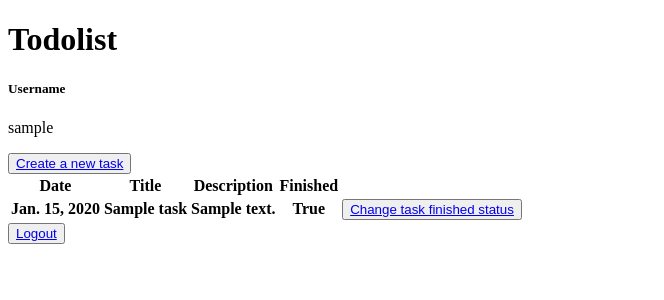
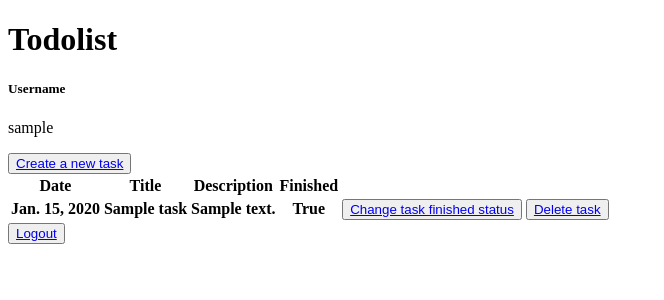
Before and after one commit to stevennovaryo/task-management, a Django app: page /todolist/ in a window 1280 px wide. Shown: the top 300 px of the page, without its empty margins (0-664 px from the left). Run offline with Django 4.2, Linux system fonts and the light colour scheme; a user stored in the database is signed in; tables that the repository leaves empty hold one stand-in row (values such as "Sample post"); lists and menus that the app fills with data are empty.

Commit message:
delete task

```diff
--- a/todolist/templates/todolist.html
+++ b/todolist/templates/todolist.html
@@ -16,6 +16,7 @@
     <th>Description</th>
     <th>Finished</th>
     <th></th>
+    <th></th>
 </tr>
 {% for task in task_list %}
 <tr>
@@ -28,7 +29,7 @@
         {% else %}
         <th><button><a href="{% url 'todolist:finish_task' task.pk %}">Change task finished status</a></button></th>
     {% endif %}
-
+    <th><button><a href="{% url 'todolist:delete_task' task.pk %}">Delete task</a></button></th>
 </tr>
 {% endfor %}
 </table>
--- a/todolist/urls.py
+++ b/todolist/urls.py
@@ -1,5 +1,5 @@
 from django.urls import path
-from todolist.views import show_todolist, register, login_user, logout_user, create_task, finish_task, unfinish_task, test
+from todolist.views import show_todolist, register, login_user, logout_user, create_task, finish_task, unfinish_task, delete_task, test
 
 app_name = 'todolist'
 
@@ -11,5 +11,6 @@ urlpatterns = [
     path('create-task/', create_task, name='create_task'),
     path('finish-task/<int:task_id>', finish_task, name='finish_task'),
     path('unfinish-task/<int:task_id>', unfinish_task, name='unfinish_task'),
+    path('delete-task/<int:task_id>', delete_task, name='delete_task'),
     path('test/<str:message>', test, name='test'),
 ]
--- a/todolist/views.py
+++ b/todolist/views.py
@@ -33,7 +33,6 @@ def create_task(request):
             new_task.date = datetime.datetime.now()
             new_task.save()
             form.save_m2m()
-
             return HttpResponseRedirect(reverse('todolist:show_todolist'))
     else:
         form = TaskForm()
@@ -42,15 +41,36 @@ def create_task(request):
 @login_required(login_url='/todolist/login/')
 def finish_task(request, task_id):
     task = Task.objects.get(pk=task_id)
-    task.is_finished = True
-    task.save()
+
+    if task.user == request.user:
+        task.is_finished = True
+        task.save()
+    else:
+        print("WADUH")
+
     return redirect(reverse('todolist:show_todolist'))
 
 @login_required(login_url='/todolist/login/')
 def unfinish_task(request, task_id):
     task = Task.objects.get(pk=task_id)
-    task.is_finished = False
-    task.save()
+
+    if task.user == request.user:
+        task.is_finished = False
+        task.save()
+    else:
+        print("WADUH")
+
+    return redirect(reverse('todolist:show_todolist'))
+
+@login_required(login_url='/todolist/login/')
+def delete_task(request, task_id):
+    task = Task.objects.get(pk=task_id)
+
+    if task.user == request.user:
+        task.delete()
+    else:
+        print("WADUH")
+
     return redirect(reverse('todolist:show_todolist'))
 
 def register(request):
```
